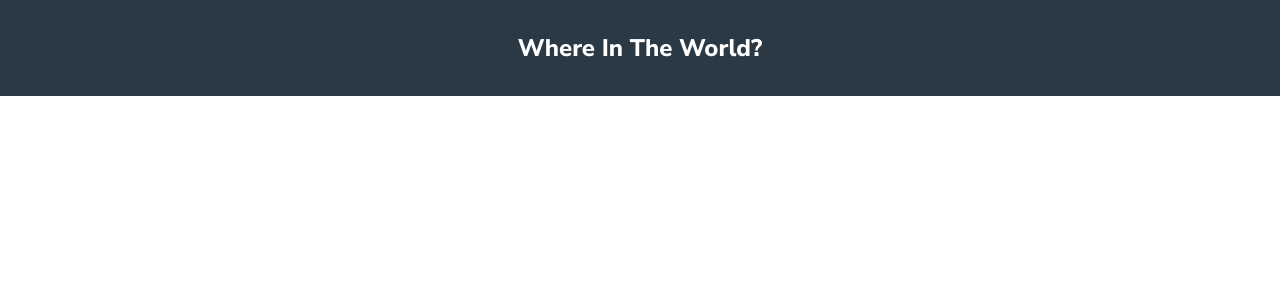
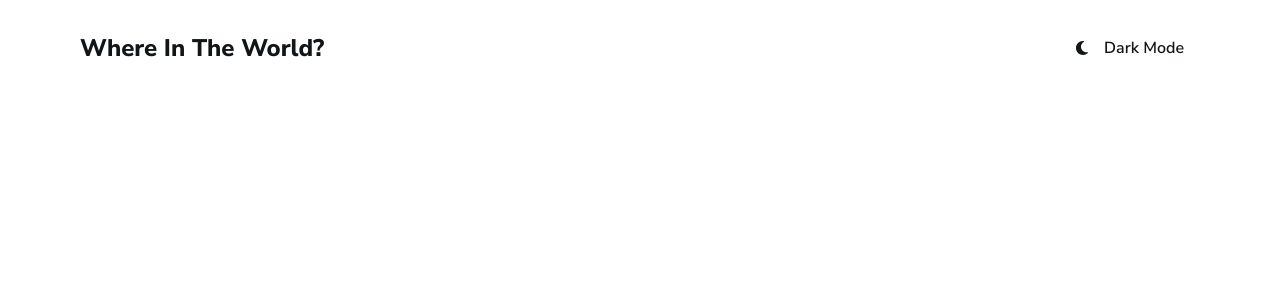
Before and after one commit to Brzozowski7/countries, a React (Create React App) app: page / in a window 1280 px wide. Shown: the top 300 px of the page. Built offline with nearby package versions, Linux system fonts and the light colour scheme.

Commit message:
added Night Mode option

```diff
--- a/package.json
+++ b/package.json
@@ -3,6 +3,9 @@
   "version": "0.1.0",
   "private": true,
   "dependencies": {
+    "@fortawesome/fontawesome-svg-core": "^6.2.0",
+    "@fortawesome/free-solid-svg-icons": "^6.2.0",
+    "@fortawesome/react-fontawesome": "^0.2.0",
     "@testing-library/jest-dom": "^5.16.5",
     "@testing-library/react": "^13.4.0",
     "@testing-library/user-event": "^13.5.0",
--- a/src/App/App.jsx
+++ b/src/App/App.jsx
@@ -1,9 +1,11 @@
+import { useState } from "react";
 import Navbar from "../components/Navbar/Navbar";
 import { Wrapper } from "./App.styles";
 function App() {
+  const [darkMode, setDarkMode] = useState(false);
   return (
     <Wrapper>
-      <Navbar />
+      <Navbar setDarkMode={setDarkMode} darkMode={darkMode} />
     </Wrapper>
   );
 }
--- a/src/components/Navbar/Navbar.jsx
+++ b/src/components/Navbar/Navbar.jsx
@@ -1,9 +1,17 @@
-import { NavbarContainer } from "./Navbar.styles"
-
-export default function Navbar() {
+import { NavbarContainer, ModeContainer } from "./Navbar.styles";
+import { FontAwesomeIcon } from "@fortawesome/react-fontawesome";
+import { faMoon } from "@fortawesome/free-solid-svg-icons";
+export default function Navbar({ setDarkMode, darkMode }) {
+  const handleClick = () => {
+    setDarkMode((prev) => !prev);
+  };
   return (
-    <NavbarContainer>
-        <h1>Where In The World?</h1>
+    <NavbarContainer dark={darkMode}>
+      <h1>Where In The World?</h1>
+      <ModeContainer dark={darkMode} onClick={handleClick}>
+        <FontAwesomeIcon icon={faMoon} />
+        Dark Mode
+      </ModeContainer>
     </NavbarContainer>
-  )
+  );
 }
--- a/src/components/Navbar/Navbar.styles.js
+++ b/src/components/Navbar/Navbar.styles.js
@@ -2,12 +2,30 @@ import styled from "styled-components";
 import { pallete } from "../../misc/pallete";
 
 export const NavbarContainer = styled.nav`
-width:100%;
-height:6rem;
-background-color:${pallete.DarkBlue};
-display:flex;
-flex-direction:row;
-align-items:center;
-justify-content:space-around;
-color:white;
-`
+  width: 100%;
+  height: 6rem;
+  background-color: ${(props) =>
+    props.dark ? pallete.DarkBlue : pallete.White};
+  display: flex;
+  flex-direction: row;
+  align-items: center;
+  justify-content: space-between;
+  color: ${(props) =>
+    props.dark ? pallete.White : pallete.VeryDarkBlueForText};
+  padding: 0 5rem;
+`;
+export const ModeContainer = styled.p`
+  display: flex;
+  flex-direction: row;
+  align-items: center;
+  border-radius: 0.5rem;
+  padding: 0.5rem 1rem;
+  font-weight:600;
+  gap: 1rem;
+  &:hover {
+    cursor: pointer;
+    background-color: ${(props) =>
+      props.dark ? pallete.White : pallete.VeryDarkBlue};
+    color: ${(props) =>
+      props.dark ? pallete.VeryDarkBlueForText : pallete.White};
+`;
```
Also changed, not shown: 1 other file (tests, documents, lock files or other folders).
